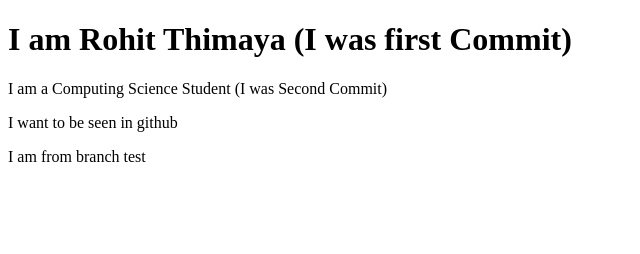
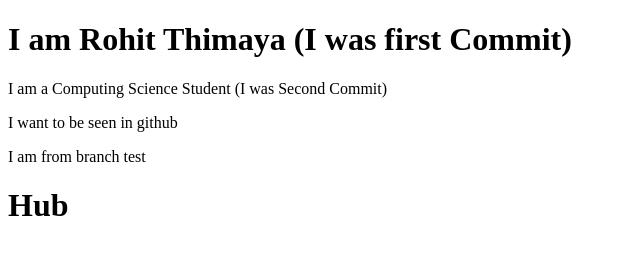
Before and after one commit to Rohitthimaya/git-tut, a plain HTML site: page index.html in a window 1280 px wide. Shown: the whole page, without its empty margins (0-640 px from the left). Drawn offline with Linux system fonts and the light colour scheme.

Commit message:
Added Hub

```diff
--- a/index.html
+++ b/index.html
@@ -10,5 +10,9 @@
     <p>I am a Computing Science Student (I was Second Commit)</p>
     <p>I want to be seen in github</p>
     <p>I am from branch test</p>
+
+    <div id="hub">
+        <h1>Hub</h1>
+    </div>
 </body>
 </html>
```
